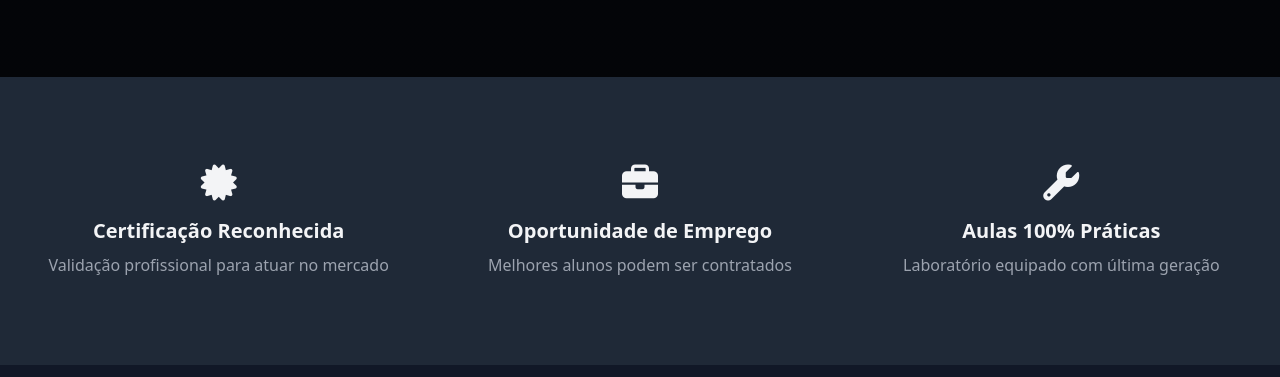
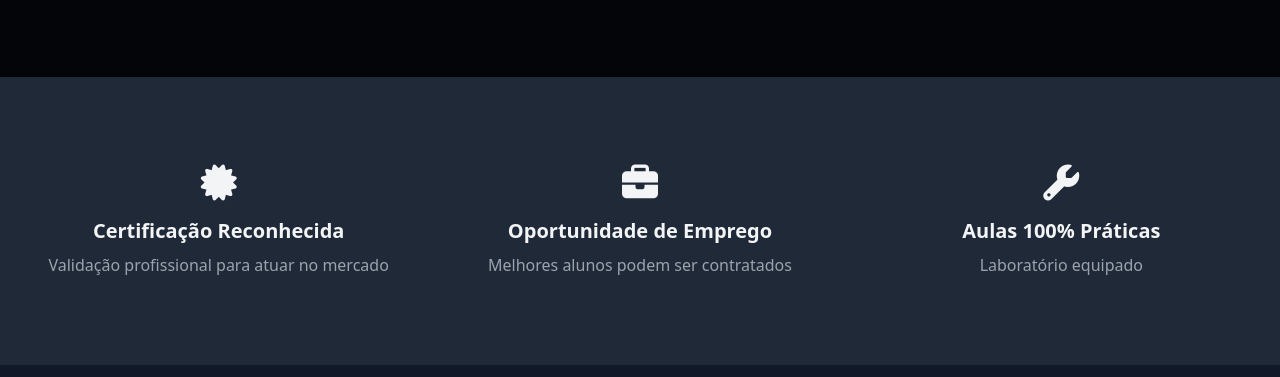
Before and after one commit to Tiago-Rossini/cursotechfix, a plain HTML site: page index.html in a window 1280 px wide. Shown: the part 423-800 px from the top of the page. Drawn offline with nearby package versions, Linux system fonts and the light colour scheme.

Commit message:
Update index.html

```diff
--- a/index.html
+++ b/index.html
@@ -105,7 +105,7 @@
             <div class="p-6">
                 <i class="fas fa-wrench text-4xl text-razer mb-4"></i>
                 <h3 class="text-xl font-bold mb-2">Aulas 100% Práticas</h3>
-                <p class="text-gray-400">Laboratório equipado com última geração</p>
+                <p class="text-gray-400">Laboratório equipado</p>
             </div>
         </div>
     </section>
```
